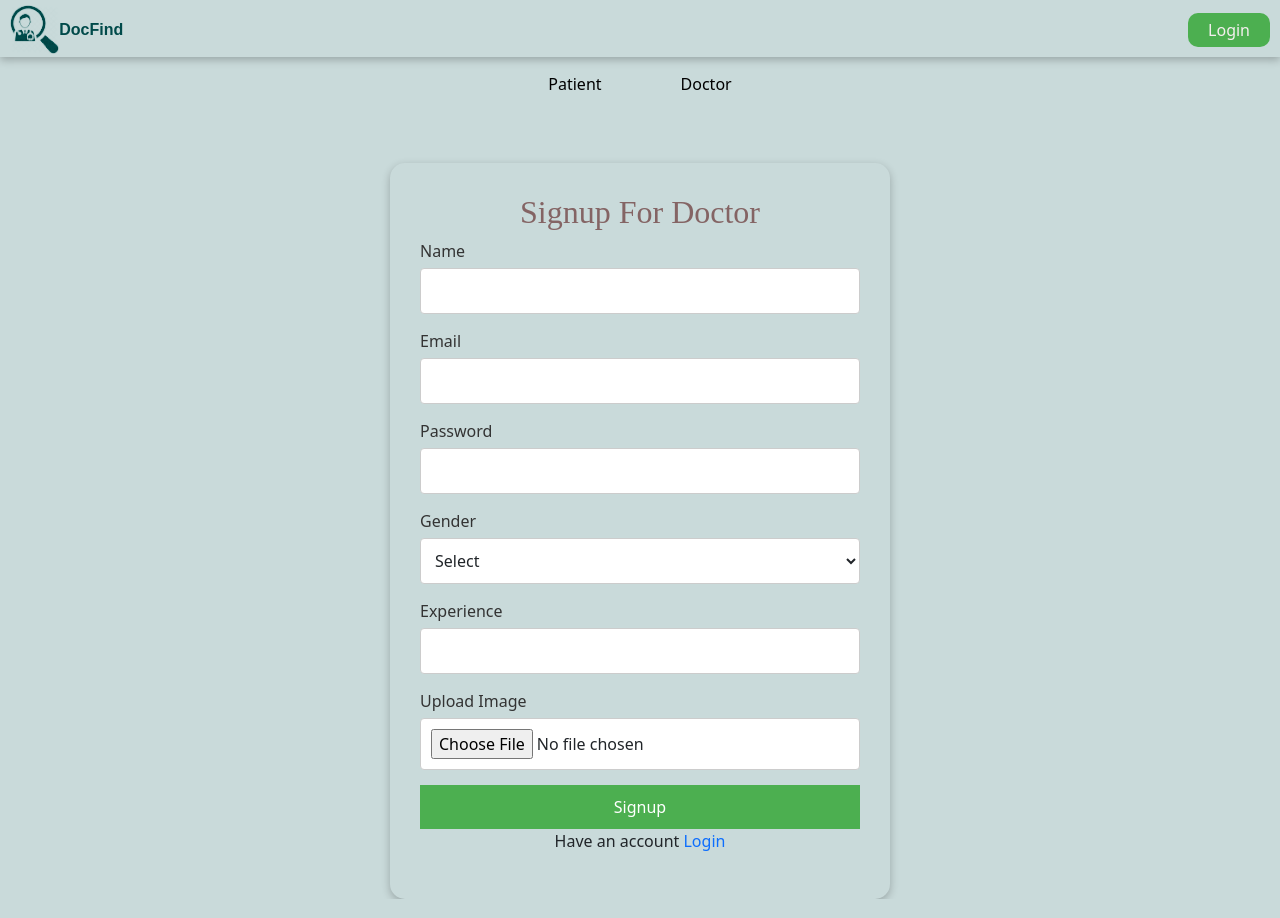
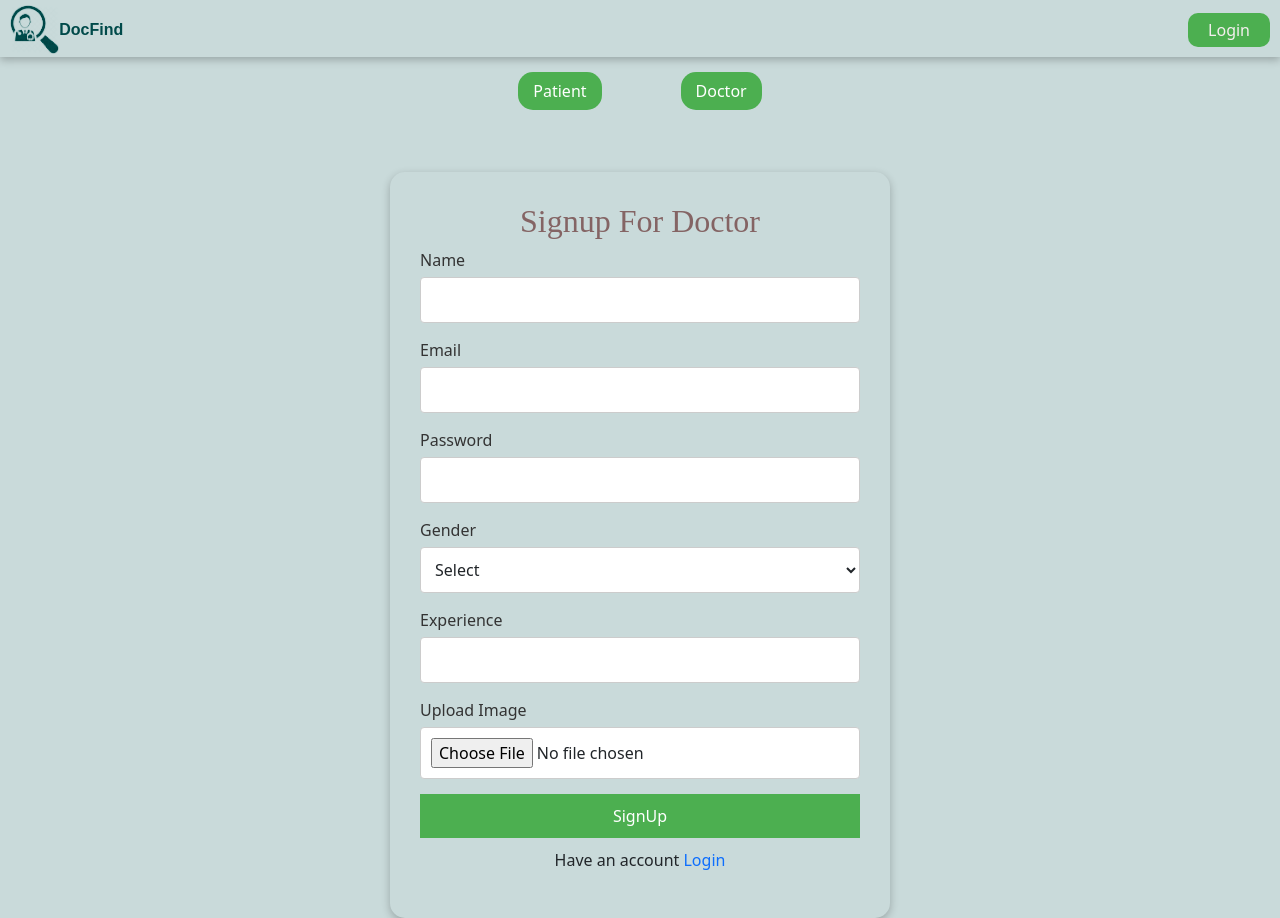
Before and after one commit to talha12121/E-Commerce, a React (Create React App) app: page /login in a window 1280 px wide. Both pictures are taken after a click on the button "Sign Up". Built offline with nearby package versions, Linux system fonts and the light colour scheme.

Commit message:
Talha (#9)
* all produts done

* add new pages

* done

* ..

* docapp

* authentication with security

* firebase image upload done

* .

* changes

```diff
--- a/src/Components/Home/Home.css
+++ b/src/Components/Home/Home.css
@@ -12,6 +12,10 @@ vertical-align: middle;
     display: flex;
     justify-content: center;
     align-items: center;
+    height: 4vh;
+}
+.dash-spinner{
+
     height: 70vh;
 }
 .card{
--- a/src/Components/Loader/Loader.jsx
+++ b/src/Components/Loader/Loader.jsx
@@ -1,19 +1,20 @@
-import React from 'react'
+import React from 'react';
 import { TailSpin } from "react-loader-spinner";
 
-export default function Loader() {
+export default function Loader({ width, height, color }) {
+    const isDashboard = window.location.pathname === '/dashboard';
+
     return (
         <>
-    <div className="loading-spinner">
+            <div className={`loading-spinner ${isDashboard ? 'dash-spinner' : ''}`}>
                 <TailSpin
-            height={80}
-            width={80}
-            color="#4fa94d"
+                    height={height}
+                    width={width}
+                    color={color}
                     ariaLabel="tail-spin-loading"
                     radius={1}
                 />
             </div>
         </>
-
-  )
+    );
 }
--- a/src/Components/Login/Login.jsx
+++ b/src/Components/Login/Login.jsx
@@ -6,6 +6,7 @@ import { getAuth, signInWithEmailAndPassword } from "firebase/auth";
 import Swal from "sweetalert2";
 import { getDatabase, ref, child, get } from "firebase/database";
 import { Link, useNavigate } from "react-router-dom";
+import Loader from "../Loader/Loader";
 
 const LoginForm = () => {
   const navigate  = useNavigate()
@@ -14,8 +15,11 @@ const LoginForm = () => {
     email: "",
     password: "",
   });
+  const [loading, setLoading] = useState(false)
 
-  const handleSubmit = (e) => {
+  let sleep = () => new Promise((r) => setTimeout(r, 1000))
+  const handleSubmit = async (e) => {
+
     e.preventDefault();
    localStorage.setItem("token" , Math.random())
     const auth = getAuth();
@@ -48,6 +52,9 @@ const LoginForm = () => {
         });
       }
       });
+      setLoading(true)
+      await sleep()
+      setLoading(false)
   };
 
   return (
@@ -73,7 +80,7 @@ const LoginForm = () => {
 
             />
           </div>
-          <button type="submit">Login</button>
+          <button type="submit">{loading ? <Loader width='30px' height='50px' color="#ffffff"  /> : "Login"  }</button>
           <div className="not_account">
             <p>
               Dont have an account <Link to="/signup">Create an account</Link>
--- a/src/Components/Signup/Signup.css
+++ b/src/Components/Signup/Signup.css
@@ -62,3 +62,12 @@
     border: none !important;
     padding: 15px !important;
   }
+  .customTabs div{
+    padding: 7px 15px;
+    border-radius: 15px;
+    background: #4caf50;
+    color: white;
+  }
+  .not_account{
+    margin-top: 10px;
+  }
--- a/src/Components/Signup/Signup.jsx
+++ b/src/Components/Signup/Signup.jsx
@@ -15,10 +15,15 @@ import {
 } from "firebase/storage";
 import { useNavigate } from "react-router-dom";
 import Header from "../Header/Header";
+import Loader from "../Loader/Loader.jsx";
 
 const SignupForm = () => {
   const [uploadingImage, setUploadingImage] = useState(false);
   const [activeTab, setActiveTab] = useState("doctor");
+  const [loading, setLoading] = useState(false)
+
+  let sleep = () => new Promise((r) => setTimeout(r, 2000))
+
   const [data, setData] = useState({
     name: "",
     email: "",
@@ -42,7 +47,9 @@ const SignupForm = () => {
 
   const handleSubmit = async (e) => {
     e.preventDefault();
-
+    setLoading(true)
+    await sleep()
+    setLoading(false)
     if (!data.image) {
       alert("Please select an image");
       return;
@@ -109,7 +116,7 @@ const SignupForm = () => {
   return (
     <>
       <Header links={"/login"} text={"Login"} />
-      <div className=" customTabs">
+      <div className="customTabs">
         <div onClick={() => changeStatus("patient")}>Patient</div>
         <div onClick={() => changeStatus("doctor")}>Doctor</div>
       </div>
@@ -162,7 +169,7 @@ const SignupForm = () => {
               <label>Upload Image</label>
               <input type="file" onChange={handleChange} />
             </div>
-            <button type="submit">Signup</button>
+            <button type="submit">{loading ? <Loader width='30px' height='50px' color="#ffffff" /> : "SignUp"  } </button>
             <div className="not_account">
               <p>
                 Have an account <Link to="/login">Login </Link>
@@ -216,7 +223,7 @@ const SignupForm = () => {
               <label>Upload Image</label>
               <input type="file" onChange={handleChange} />
             </div>
-            <button type="submit">Signup</button>
+            <button type="submit">{loading ? <Loader width='30px' height='50px' color="#ffffff"  /> : "SignUp"  } </button>
             <div className="not_account">
               <p>
                 Have an account <Link to="/login">Login </Link>
```
Also changed, not shown: src/Components/Dashboard/Dashboard.jsx (+3 -2 lines). Lines whose indentation alone changed are shown as unchanged.
